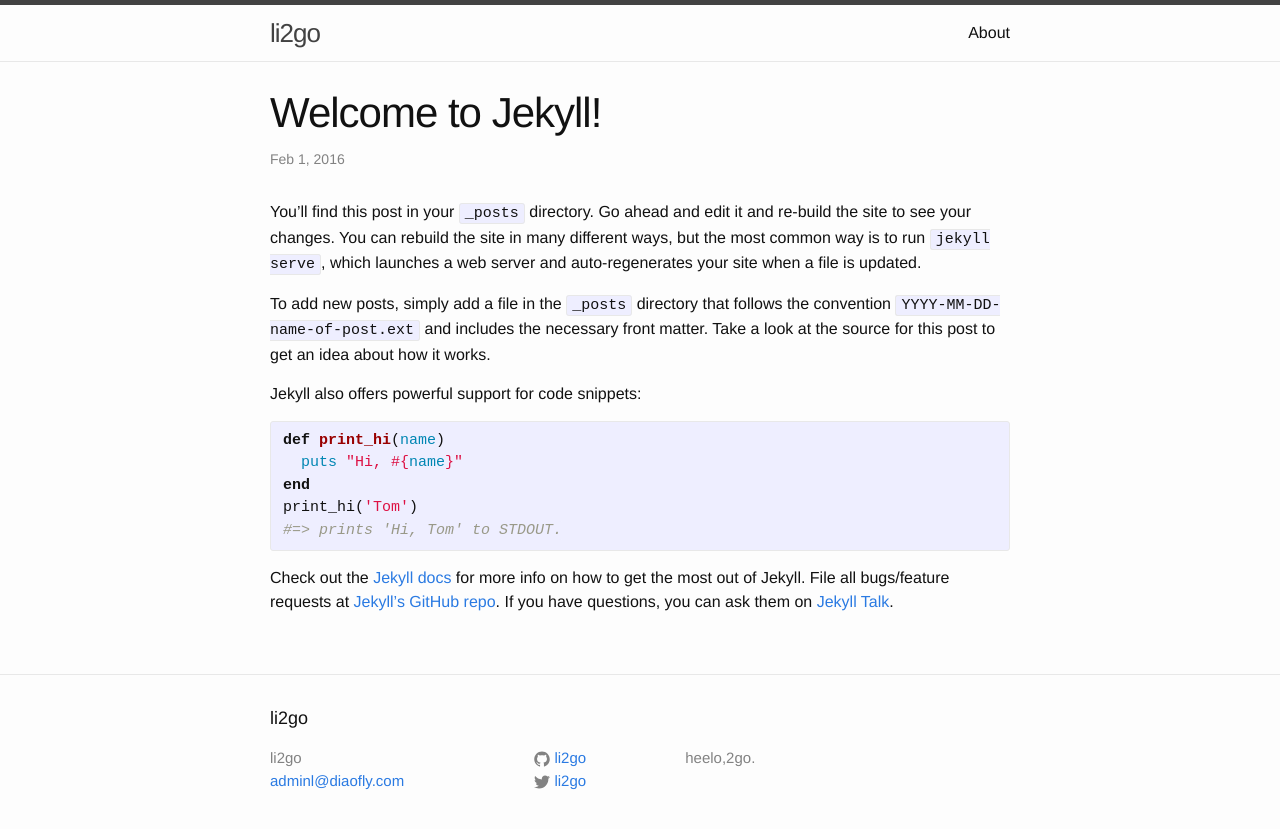
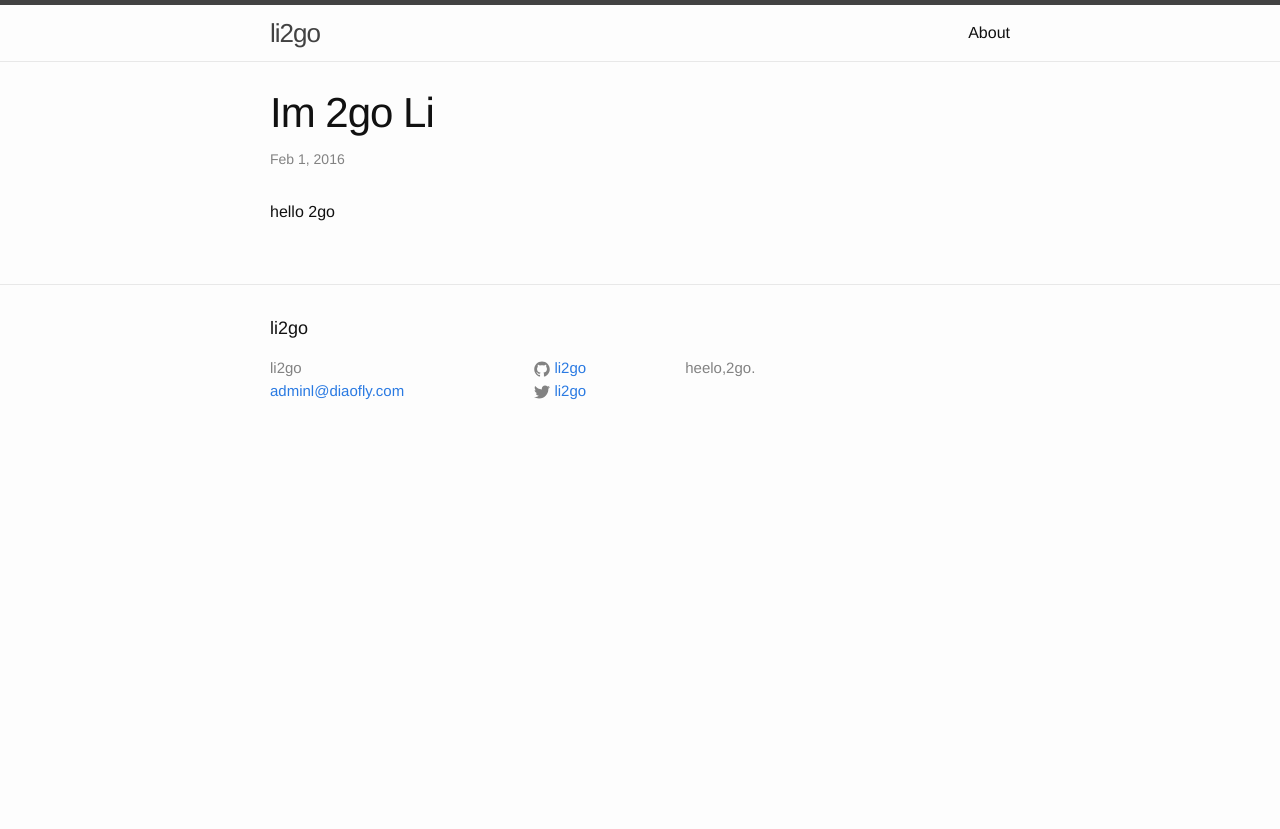
Before and after one commit to li2go/li2go.github.io, a Jekyll site: the page built from _posts/2016-02-02-welcome-to-jekyll.markdown, in a window 1280 px wide. Shown: the top 829 px of the page. Built offline with Jekyll 4.4.1, drawn with Linux system fonts in a browser that asks for light colours.

Commit message:
Update by gitblog.io at 2016/2/2 上午2:00:51

```diff
--- a/_posts/2016-02-02-welcome-to-jekyll.markdown
+++ b/_posts/2016-02-02-welcome-to-jekyll.markdown
@@ -1,25 +1,9 @@
 ---
 layout: post
-title:  "Welcome to Jekyll!"
-date:   2016-02-02 01:54:25 +0800
+title: Im 2go Li
+date: "2016-02-02 01:54:25 +0800"
 categories: jekyll update
+published: true
+
 ---
-You’ll find this post in your `_posts` directory. Go ahead and edit it and re-build the site to see your changes. You can rebuild the site in many different ways, but the most common way is to run `jekyll serve`, which launches a web server and auto-regenerates your site when a file is updated.
-
-To add new posts, simply add a file in the `_posts` directory that follows the convention `YYYY-MM-DD-name-of-post.ext` and includes the necessary front matter. Take a look at the source for this post to get an idea about how it works.
-
-Jekyll also offers powerful support for code snippets:
-
-{% highlight ruby %}
-def print_hi(name)
-  puts "Hi, #{name}"
-end
-print_hi('Tom')
-#=> prints 'Hi, Tom' to STDOUT.
-{% endhighlight %}
-
-Check out the [Jekyll docs][jekyll-docs] for more info on how to get the most out of Jekyll. File all bugs/feature requests at [Jekyll’s GitHub repo][jekyll-gh]. If you have questions, you can ask them on [Jekyll Talk][jekyll-talk].
-
-[jekyll-docs]: http://jekyllrb.com/docs/home
-[jekyll-gh]:   https://github.com/jekyll/jekyll
-[jekyll-talk]: https://talk.jekyllrb.com/
+hello 2go
```
